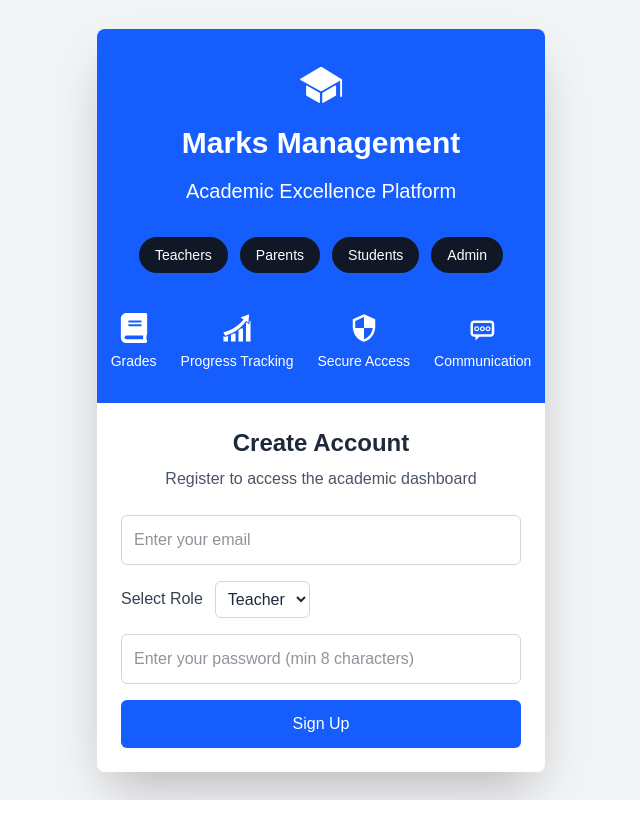
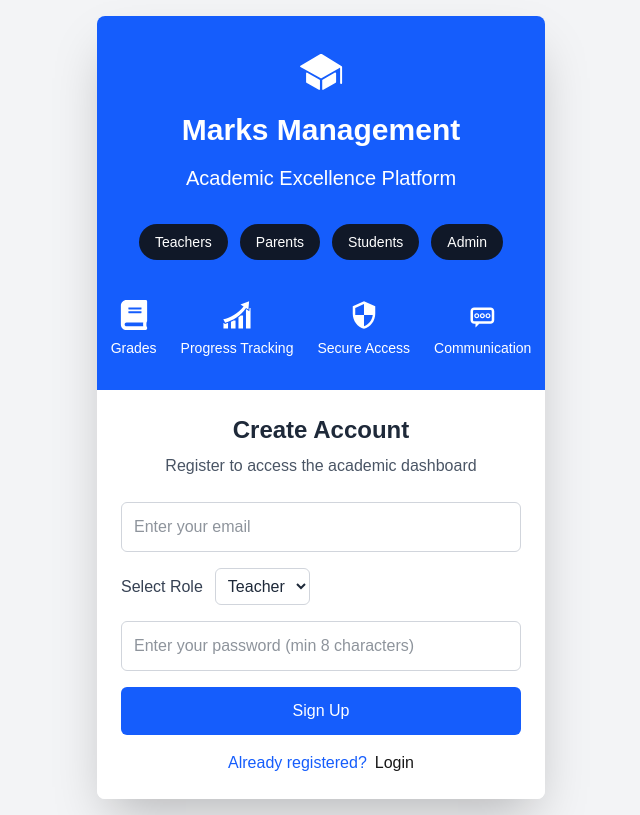
Before and after one commit to isaacmatovu/schoolmanagement, a Next.js app: page / in a window 1280 px wide. Shown: the whole page, without its empty margins (319-959 px from the left). Built offline with nearby package versions, Linux system fonts and the light colour scheme; no server answers.

Commit message:
added login link

```diff
--- a/src/components/auth/register.tsx
+++ b/src/components/auth/register.tsx
@@ -9,6 +9,7 @@ import { createUserWithEmailAndPassword } from "firebase/auth";
 import { auth, db } from "../../../firebase";
 import { doc, setDoc } from "firebase/firestore";
 import { useRouter } from "next/navigation";
+import Link from "next/link";
 
 interface Form {
   email: string;
@@ -96,7 +97,7 @@ export default function Register() {
 
       // Show success message before redirect
       setSubmitError(null);
-      setTimeout(() => router.push("/login"), 500);
+      router.push("/login");
     } catch (error: unknown) {
       let errorMessage = "Registration failed. Please try again.";
 
@@ -373,6 +374,10 @@ export default function Register() {
                   "Sign Up"
                 )}
               </button>
+              <div className="flex text-center justify-center gap-2">
+                <p className="text-blue-600">Already registered?</p>{" "}
+                <Link href="/login">Login</Link>
+              </div>
             </div>
           </div>
         </form>
```
